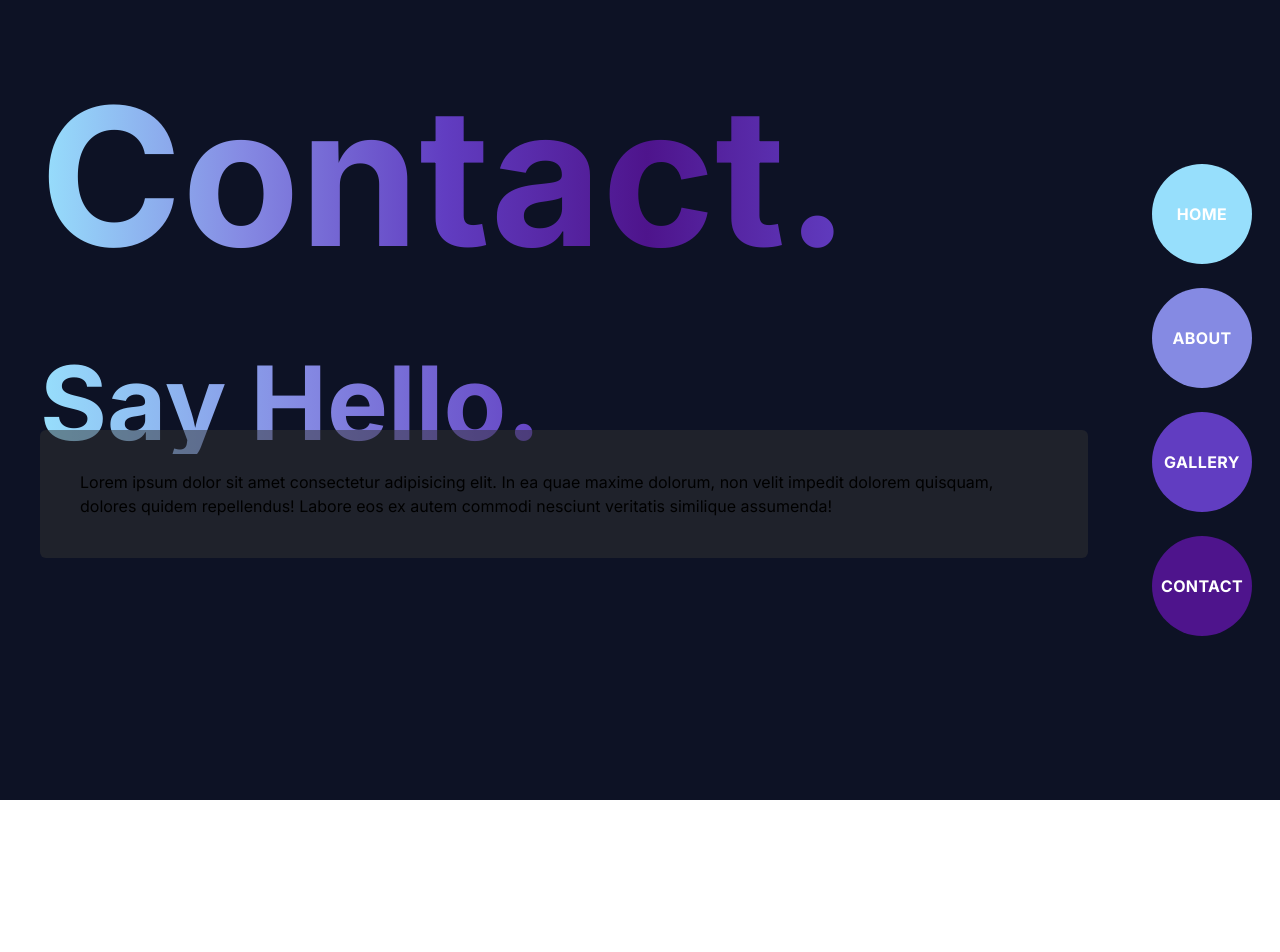
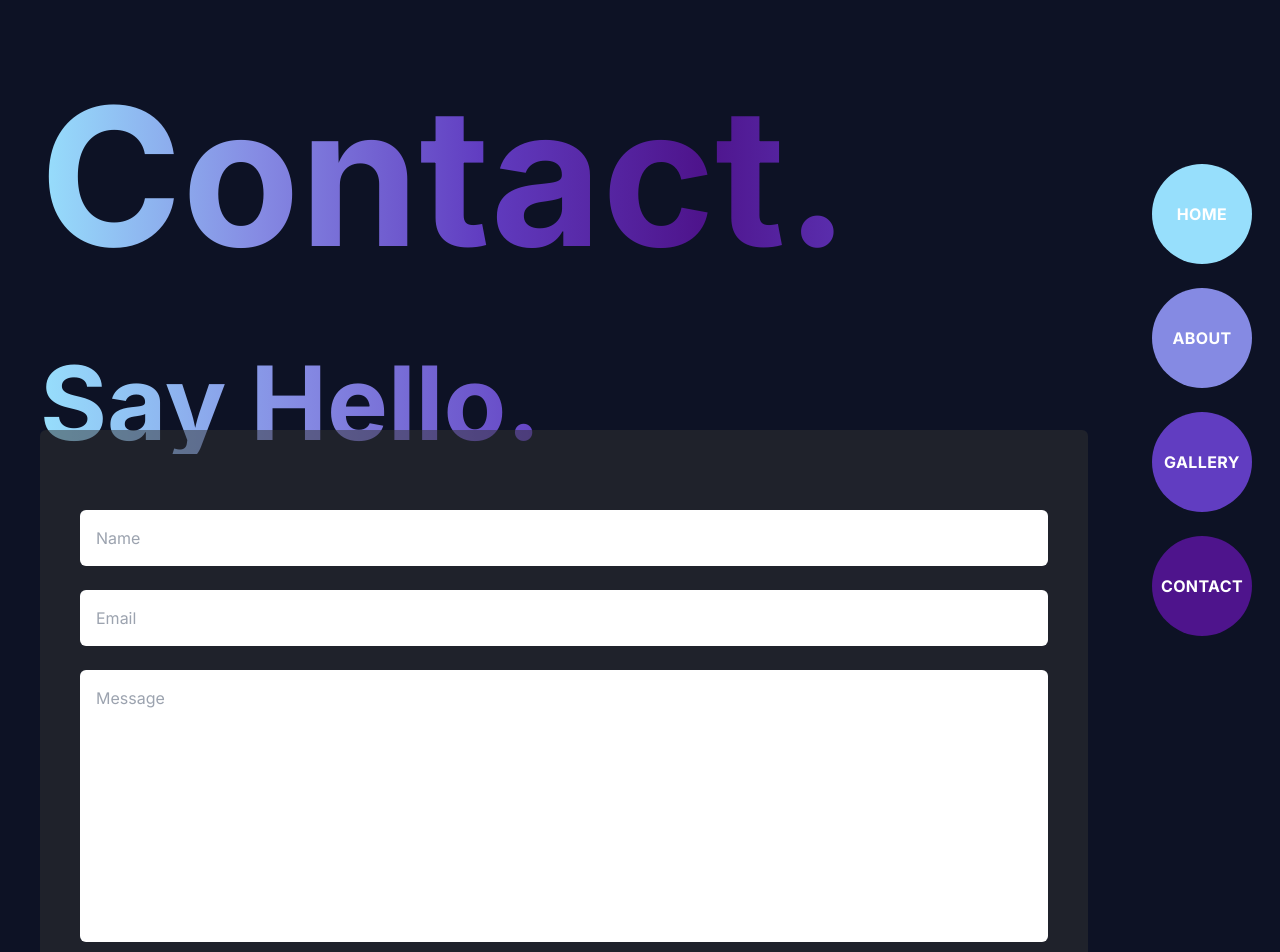
Before and after one commit to eobcre/portfolio-next13, a Next.js app: page /contact in a window 1280 px wide. Shown: the top 952 px of the page. Before the commit the page ends 800 px from the top, so only its background shows below. Built offline with nearby package versions, Linux system fonts and the light colour scheme.

Commit message:
created contact form, removed ScrollObserver

```diff
--- a/src/app/(routes)/contact/page.tsx
+++ b/src/app/(routes)/contact/page.tsx
@@ -1,21 +1,39 @@
 'use client';
 
 // components
-import ScrollObserver from '@/app/components/ScrollObserver';
+import TypeWriting from '@/app/components/TypeWriting';
 
 const ContactPage = () => {
   return (
-    <div className='px-10 py-20 md:pl-10 md:pr-48'>
-      <ScrollObserver title='Contact.'>
-        <></>
-      </ScrollObserver>
-      <div>
-        <h1 className='custom-text text-5xl font-bold sm:text-[8vw]'>Say Hello.</h1>
+    <div className='px-10 py-20 w-full md:pl-10 md:pr-48'>
+      <TypeWriting text='Contact.' delay={200} />
+      <div className='pt-20'>
+        <h1 className='custom-text text-5xl font-bold sm:text-[8vw]'>
+          Say Hello.
+        </h1>
         <div className='bg-[#333333] bg-opacity-50 rounded-md -mt-3 sm:-mt-4 p-10 md:-mt-5 lg:-mt-6'>
-          Lorem ipsum dolor sit amet consectetur adipisicing elit. In ea quae
-          maxime dolorum, non velit impedit dolorem quisquam, dolores quidem
-          repellendus! Labore eos ex autem commodi nesciunt veritatis similique
-          assumenda!
+          <input
+            type='text'
+            id='name'
+            name='name'
+            placeholder='Name'
+            className='rounded-md outline-none mt-10 p-4 w-full'
+          />
+          <input
+            type='email'
+            id='email'
+            name='email'
+            placeholder='Email'
+            className='rounded-md outline-none mt-6 p-4 w-full'
+          />
+          <textarea
+            name=''
+            id=''
+            cols={30}
+            rows={10}
+            placeholder='Message'
+            className='rounded-md outline-none resize-none mt-6 p-4 w-full'
+          ></textarea>
         </div>
       </div>
     </div>
```
